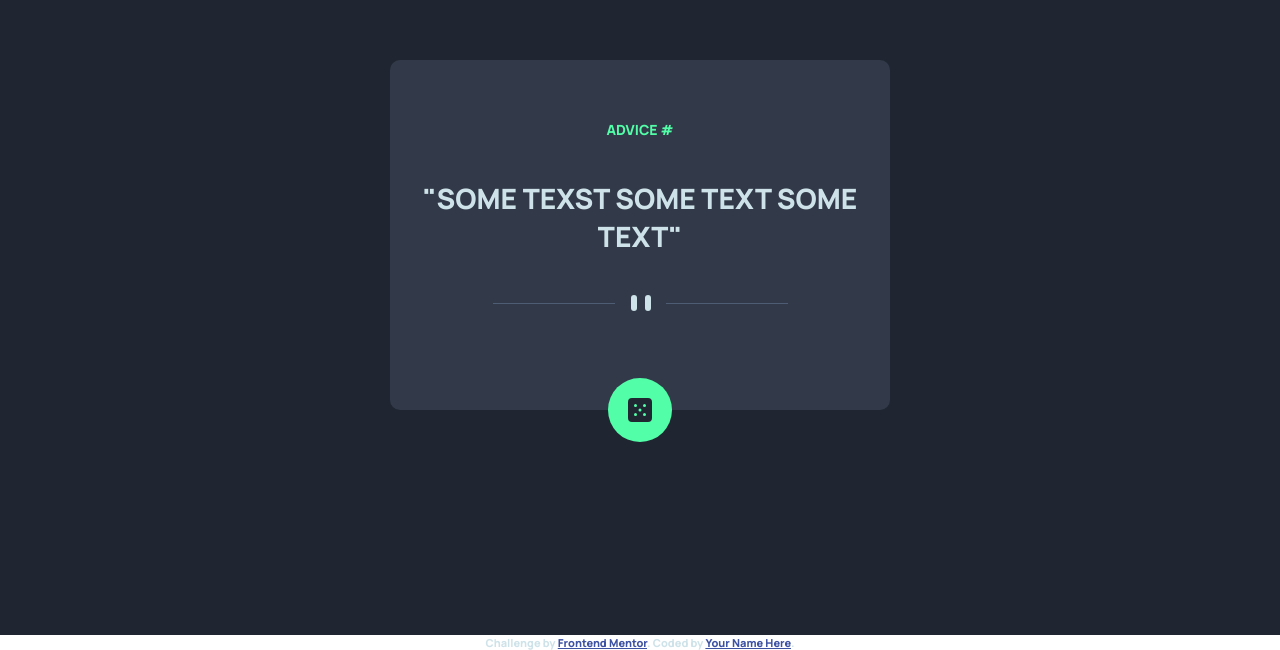
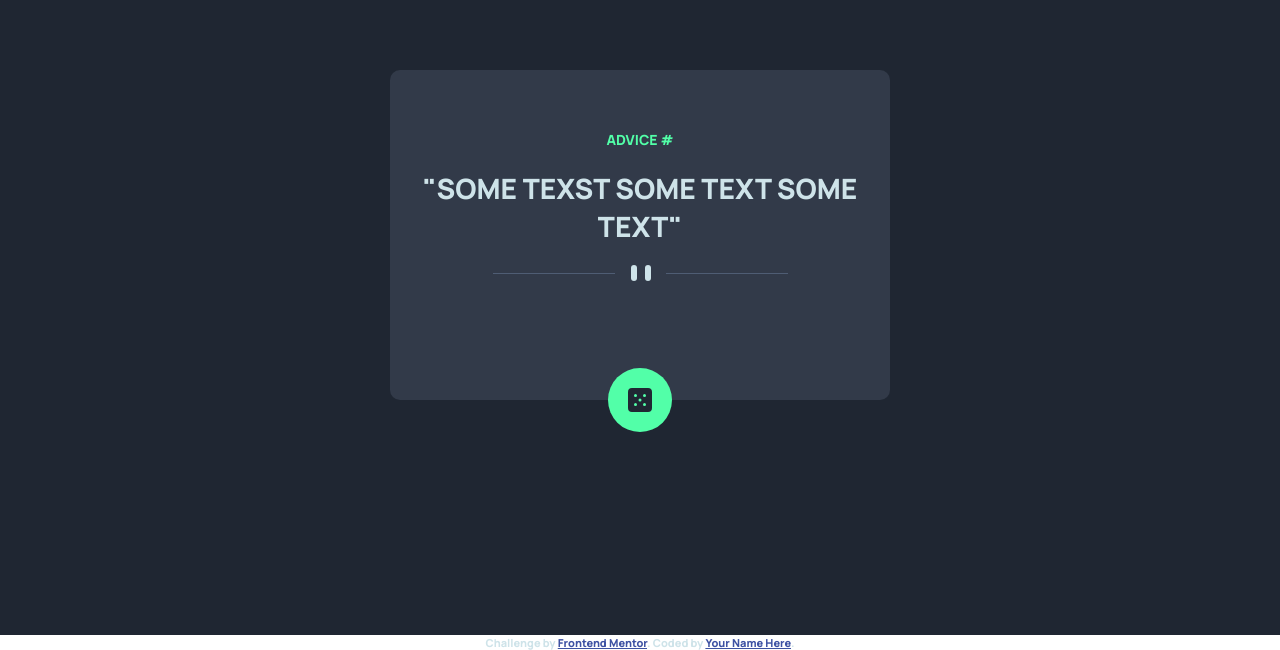
Before and after one commit to RadasinR/advice-generator-app, a plain HTML site: page index.html in a window 1280 px wide. Shown: the part 165-815 px from the top of the page. Drawn offline with Linux system fonts and the light colour scheme; no server answers.

Commit message:
Update style.css
reduced gap

```diff
--- a/css/style.css
+++ b/css/style.css
@@ -69,7 +69,7 @@ html {
     /* Button */
     --btn-size: 6.4rem;
     /* GAP */
-    --gap: 4rem;
+    --gap: 2rem;
 }
 
 /* END CUSTOM PROPERTIES */
```
